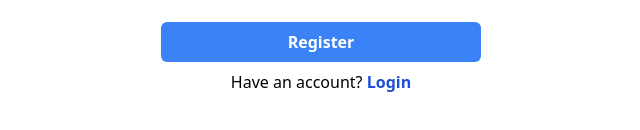
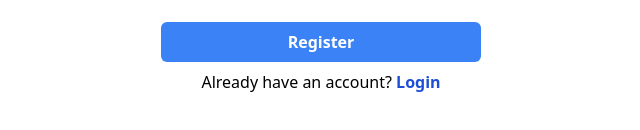
Before and after one commit to dannyhma/my-react-app, a React (Vite) app: page /register in a window 1280 px wide. Shown: the part 556-686 px from the top of the page, without its empty margins (319-959 px from the left). Built offline with nearby package versions, Linux system fonts and the light colour scheme.

Commit message:
Conditional Rendering

```diff
--- a/src/components/Elements/Buttons/Button.jsx
+++ b/src/components/Elements/Buttons/Button.jsx
@@ -16,7 +16,7 @@
 
 Button.propTypes = {
 	variant: PropTypes.string,
-	children: PropTypes.node,
+	children: PropTypes.element,
 };
 
 export default Button;
--- a/src/components/Elements/Inputs/Group.jsx
+++ b/src/components/Elements/Inputs/Group.jsx
@@ -9,7 +9,7 @@
 };
 
 Group.propTypes = {
-	children: PropTypes.node,
+	children: PropTypes.element,
 };
 
 export default Group;
--- a/src/components/Elements/Inputs/Label.jsx
+++ b/src/components/Elements/Inputs/Label.jsx
@@ -16,7 +16,7 @@
 
 Label.propTypes = {
 	htmlFor: PropTypes.string,
-	children: PropTypes.node,
+	children: PropTypes.element,
 };
 
 export default Label;
--- a/src/components/Layouts/AuthLayout.jsx
+++ b/src/components/Layouts/AuthLayout.jsx
@@ -1,7 +1,8 @@
 import PropTypes from "prop-types";
+import { Link } from "react-router-dom";
 
 const AuthLayout = (props) => {
-	const { children, title } = props;
+	const { children, title, type } = props;
 	return (
 		<>
 			<div className="flex min-h-screen flex-col items-center justify-center">
@@ -13,15 +14,47 @@
 						Welcome, Please enter your details.
 					</p>
 					{children}
+					<Navigation type={type} />
 				</div>
 			</div>
 		</>
 	);
 };
 
+const Navigation = ({ type }) => {
+	if (type === "login") {
+		return (
+			<p className="mt-2 text-center text-base">
+				Don&apos;t have an account? {""}
+				{type === "login" && (
+					<Link to="/register" className="font-bold text-blue-700">
+						Register
+					</Link>
+				)}
+			</p>
+		);
+	} else {
+		return (
+			<p className="mt-2 text-center text-base">
+				Already have an account? {""}
+				{type === "register" && (
+					<Link to="/login" className="font-bold text-blue-700">
+						Login
+					</Link>
+				)}
+			</p>
+		);
+	}
+};
+
 AuthLayout.propTypes = {
-	children: PropTypes.node,
+	children: PropTypes.element,
 	title: PropTypes.string,
+	type: PropTypes.string,
+};
+
+Navigation.propTypes = {
+	type: PropTypes.string,
 };
 
 export default AuthLayout;
--- a/src/pages/login.jsx
+++ b/src/pages/login.jsx
@@ -1,18 +1,11 @@
 import AuthLayout from "../components/Layouts/AuthLayout";
 import FormLogin from "../components/Fragments/FormLogin";
-import { Link } from "react-router-dom";
 
 const LoginPage = () => {
 	return (
 		<>
-			<AuthLayout title="Login">
+			<AuthLayout title="Login" type="login">
 				<FormLogin />
-				<p className="mt-2 text-center text-base">
-					Don&apos;t have an account? {""}
-					<Link to="/register" className="font-bold text-blue-700">
-						Register
-					</Link>
-				</p>
 			</AuthLayout>
 		</>
 	);
--- a/src/pages/register.jsx
+++ b/src/pages/register.jsx
@@ -1,18 +1,11 @@
 import AuthLayout from "../components/Layouts/AuthLayout";
 import FormRegister from "../components/Fragments/FormRegister";
-import { Link } from "react-router-dom";
 
 const RegisterPage = () => {
 	return (
 		<>
-			<AuthLayout title="Register">
+			<AuthLayout title="Register" type="register">
 				<FormRegister />
-				<p className="mt-2 text-center text-base">
-					Have an account? {""}
-					<Link to="/login" className="font-bold text-blue-700">
-						Login
-					</Link>
-				</p>
 			</AuthLayout>
 		</>
 	);
```
